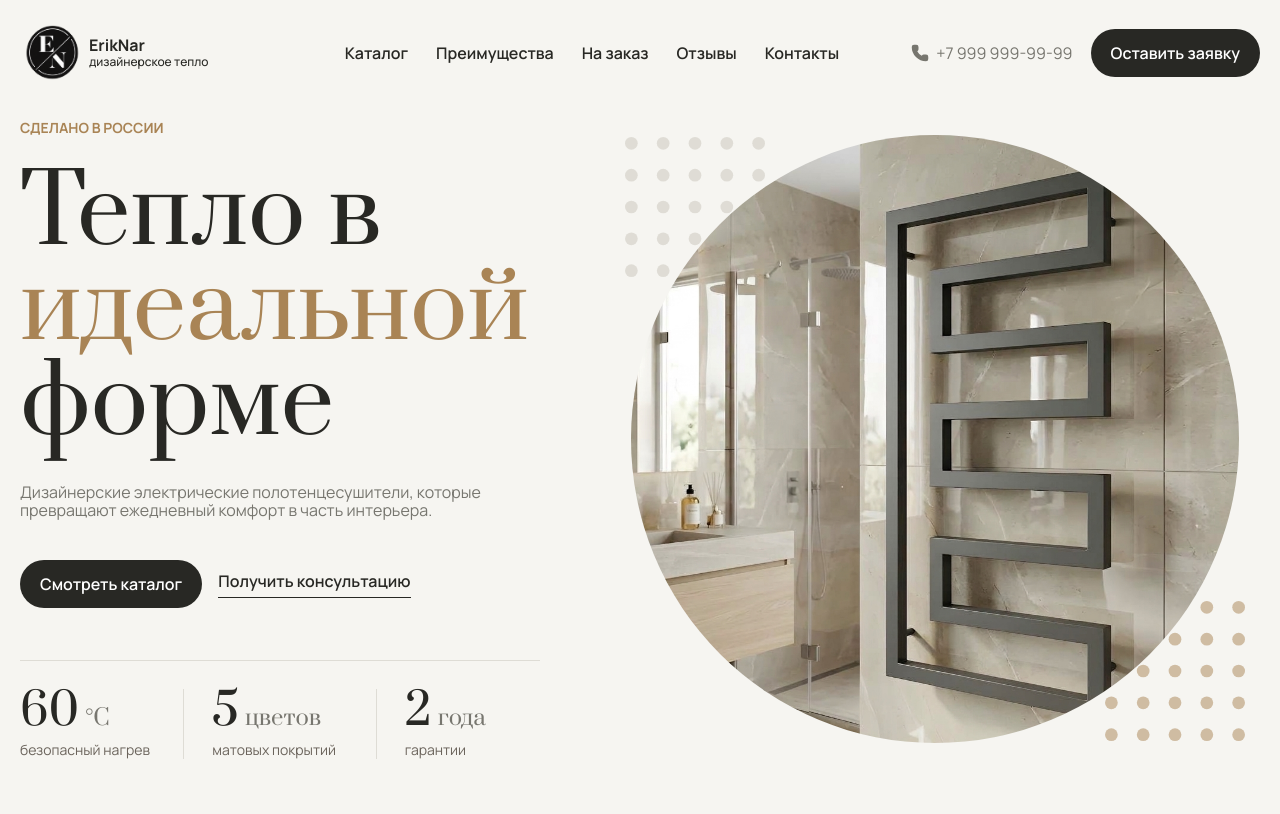
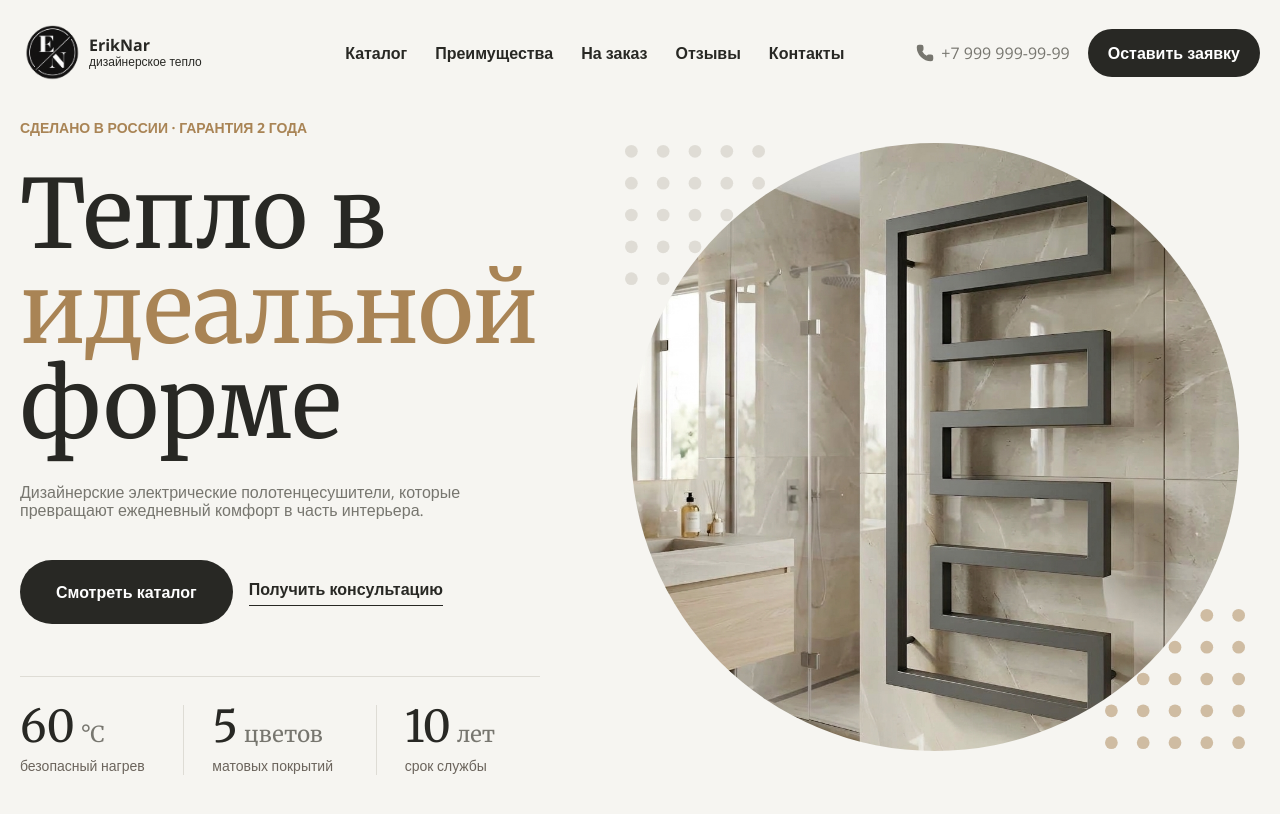
Before and after one commit to sonaCEO/ErikNar, a React (Vite) app in the folder apps/frontend/: page / in a window 1280 px wide. Shown: the top 814 px of the page. Built offline with nearby package versions, Linux system fonts and the light colour scheme.

Commit message:
feat: change font pair

```diff
--- a/apps/frontend/index.html
+++ b/apps/frontend/index.html
@@ -7,7 +7,7 @@
     <link rel="preconnect" href="https://fonts.googleapis.com"/>
     <link rel="preconnect" href="https://fonts.gstatic.com" crossorigin/>
     <link
-            href="https://fonts.googleapis.com/css2?family=Manrope:wght@200..800&family=Prata&display=swap"
+            href="https://fonts.googleapis.com/css2?family=Merriweather:wght@400;700&family=Open+Sans:wght@400;500;600;700&display=swap"
             rel="stylesheet"
     />
     <!-- End of fonts -->
--- a/apps/frontend/src/components/sections/hero/data.jsx
+++ b/apps/frontend/src/components/sections/hero/data.jsx
@@ -1,7 +1,7 @@
 import heroImage from "../../../assets/hero-img.jpg";
 
 export const heroData = {
-		subtitle: "Сделано в России",
+		subtitle: "Сделано в России · Гарантия 2 года",
 		title: <>Тепло в <strong>идеальной</strong> форме</>,
 		text: "Дизайнерские электрические полотенцесушители, которые превращают ежедневный комфорт в часть интерьера.",
 		image: {
@@ -13,6 +13,6 @@ export const heroData = {
 		facts: [
 				{value: "60", unit: "°C", label: "безопасный нагрев"},
 				{value: "5", unit: "цветов", label: "матовых покрытий"},
-				{value: "2", unit: "года", label: "гарантии"},
+				{value: "10", unit: "лет", label: "срок службы"},
 		],
 }
--- a/apps/frontend/src/components/sections/hero/hero.jsx
+++ b/apps/frontend/src/components/sections/hero/hero.jsx
@@ -24,7 +24,7 @@ export function Hero() {
 												/>
 
 												<div className={s.actions}>
-														<Button variant="black">Смотреть каталог</Button>
+														<Button variant="black" size="lg">Смотреть каталог</Button>
 														<Button variant="underline">Получить консультацию</Button>
 												</div>
 
--- a/apps/frontend/src/components/ui/button/button.module.css
+++ b/apps/frontend/src/components/ui/button/button.module.css
@@ -46,7 +46,7 @@
 }
 
 .lg {
-    padding: 16px 24px;
+    padding: 20px 36px;
 }
 
 .underline {
--- a/apps/frontend/src/components/ui/fact/fact.module.css
+++ b/apps/frontend/src/components/ui/fact/fact.module.css
@@ -26,7 +26,6 @@
 	margin: 0;
 	display: flex;
 	align-items: baseline;
-	flex-wrap: wrap;
 	gap: 6px;
 	line-height: 1;
 }
--- a/apps/frontend/src/components/ui/typography/title/title.module.css
+++ b/apps/frontend/src/components/ui/typography/title/title.module.css
@@ -1,19 +1,17 @@
 h1 {
     margin: 22px 0 28px;
     font-size: 95px;
-    font-weight: var(--fw-regular);
 }
 
 h2 {
     margin: 12px 0 0;
     font-size: 58px;
-    font-weight: var(--fw-regular);
 }
 
 h1, h2 {
     strong {
         color: var(--copper);
-        font-weight: var(--fw-regular);
+        font-weight: inherit;
     }
 }
 
--- a/apps/frontend/src/css/base/base.css
+++ b/apps/frontend/src/css/base/base.css
@@ -102,6 +102,7 @@ h6 {
 
 :where(h1, h2, h3, h4, h5, h6) {
 	font-family: var(--ff-title);
+	font-weight: var(--fw-regular);
 	line-height: 1;
 	text-wrap: balance;
 }
--- a/apps/frontend/src/css/vars/fonts.css
+++ b/apps/frontend/src/css/vars/fonts.css
@@ -1,4 +1,4 @@
 :root {
-    --ff: "Manrope", sans-serif;
-    --ff-title: "Prata", serif;
+    --ff: "Open Sans", sans-serif;
+    --ff-title: "Merriweather", serif;
 }
```
